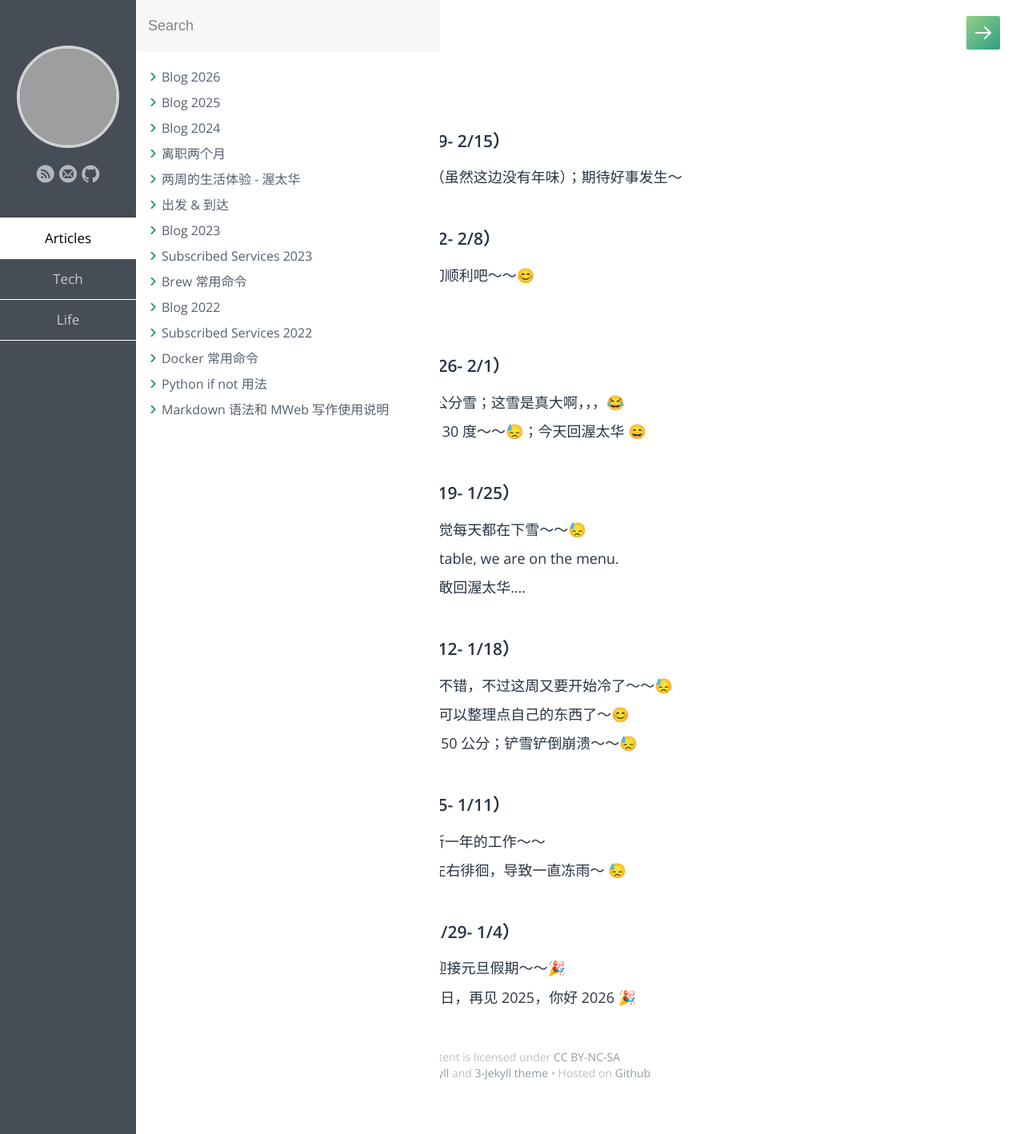
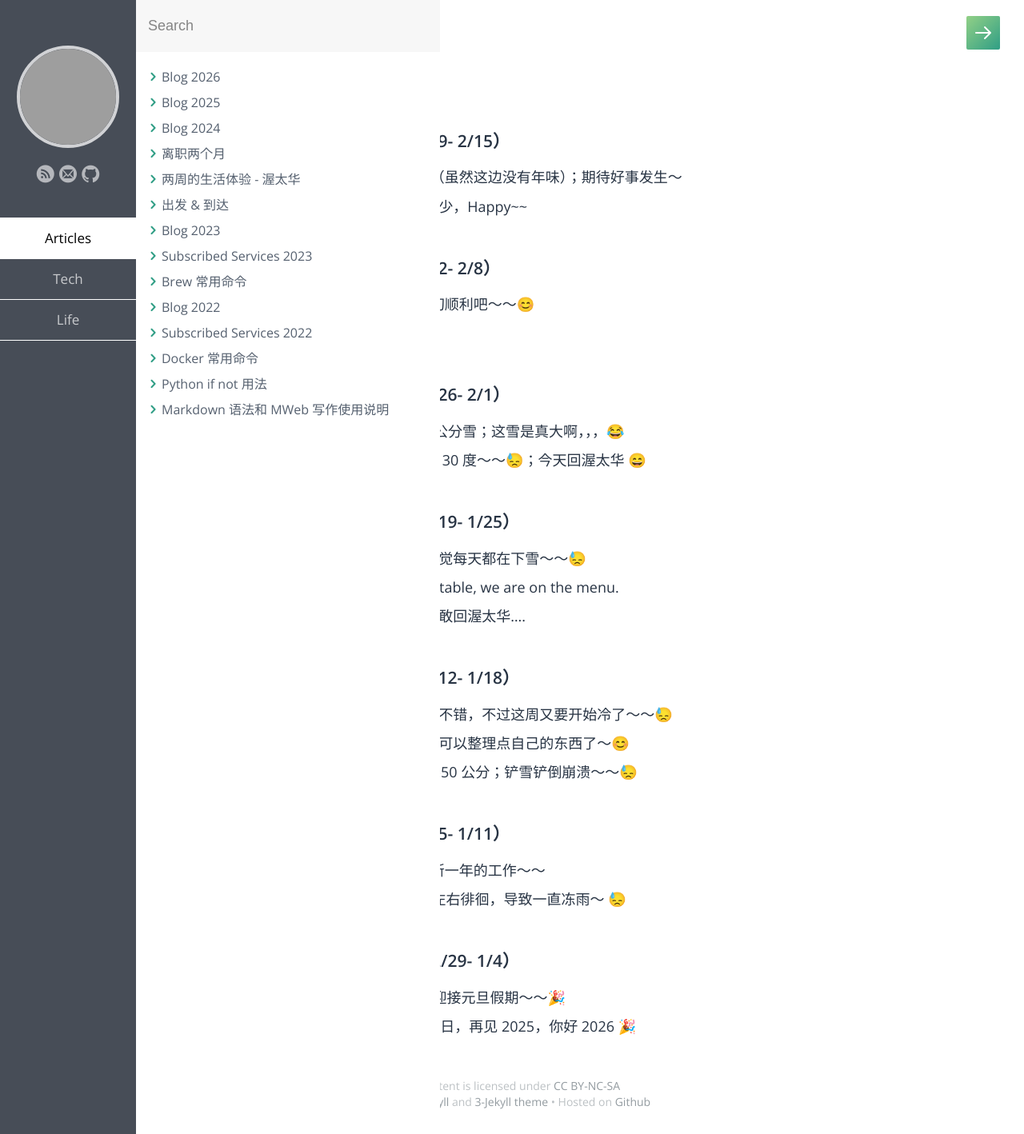
Before and after one commit to samxupeiran/samxupeiran.github.io, a Jekyll site: the page built from _posts/life/2025-12-29-my-blog.md, in a window 1280 px wide. Shown: the whole page at 80% size. Built offline with Jekyll 4.4.1, drawn with Linux system fonts in a browser that asks for light colours; some web fonts are replaced; grey boxes are pictures that could not be loaded.

Commit message:
feat: add weekly blog 2/11

```diff
--- a/_posts/life/2025-12-29-my-blog.md
+++ b/_posts/life/2025-12-29-my-blog.md
@@ -8,6 +8,7 @@ tags: Blog
 
 - ### 2026 年 2 月 第 2 周（2/9- 2/15）
      - 2/9 农历年前最后一周了（虽然这边没有年味）；期待好事发生～
+     - 2/11 这两天温度回升了不少，Happy~~
 
 - ### 2026 年 2 月 第 1 周（2/2- 2/8）
      - 2/3 快要过年了；希望一切顺利吧～～😊
```
